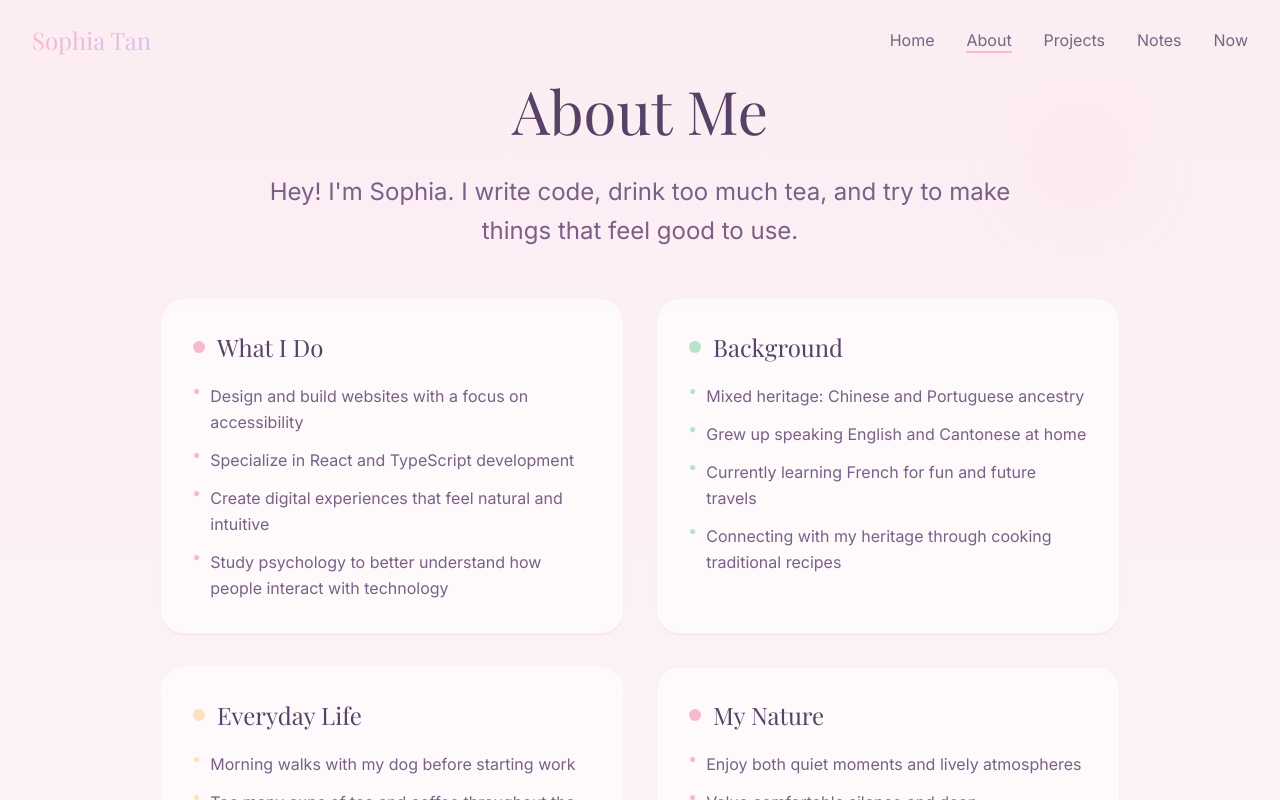
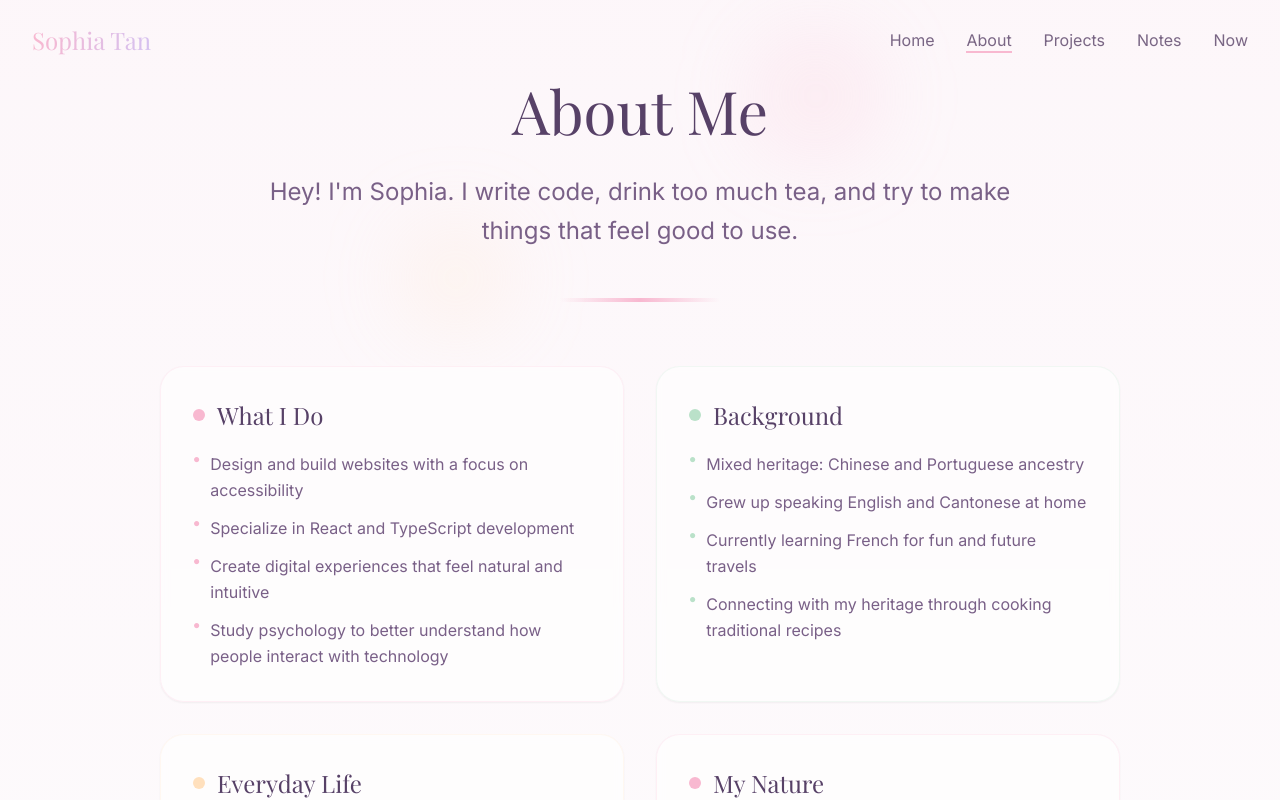
Before and after one commit to thesophiatan/personalsite, a React (Create React App) app: page /about in a window 1280 px wide. Shown: the top 800 px of the page. Built offline with nearby package versions, Linux system fonts and the light colour scheme.

Commit message:
Update About page background to match Projects page style

```diff
--- a/src/components/About.tsx
+++ b/src/components/About.tsx
@@ -2,19 +2,20 @@ import React from 'react';
 
 const About: React.FC = () => {
   return (
-    <section id="about" className="py-20 bg-gradient-to-b from-primary/20 to-background">
-      <div className="max-w-5xl mx-auto px-4 sm:px-6 lg:px-8 relative">
-        {/* Decorative elements */}
-        <div className="absolute top-12 right-10 w-16 h-16 rounded-full bg-primary/30 blur-2xl"></div>
-        <div className="absolute bottom-24 left-6 w-20 h-20 rounded-full bg-accent/30 blur-2xl"></div>
-        <div className="absolute top-1/2 right-0 w-10 h-10 rounded-full bg-secondary/30 blur-xl"></div>
+    <section id="about" className="py-20 bg-gradient-to-b from-primary/5 via-background to-background/95">
+      <div className="max-w-5xl mx-auto px-4 sm:px-6 lg:px-8">
+        <div className="text-center mb-16 relative">
+          <div className="absolute -top-12 right-1/4 w-32 h-32 bg-primary/20 rounded-full blur-2xl"></div>
+          <div className="absolute -bottom-8 left-1/4 w-28 h-28 bg-accent/20 rounded-full blur-2xl"></div>
 
-        <h2 className="text-6xl font-serif text-text mb-8 text-center">
-          About Me
-        </h2>
-        <p className="text-2xl text-text-light mb-12 text-center max-w-3xl mx-auto leading-relaxed">
-          Hey! I'm Sophia. I write code, drink too much tea, and try to make things that feel good to use.
-        </p>
+          <h2 className="text-6xl font-serif text-text mb-8 text-center relative z-10">
+            About Me
+          </h2>
+          <p className="text-2xl text-text-light mb-12 text-center max-w-3xl mx-auto leading-relaxed relative z-10">
+            Hey! I'm Sophia. I write code, drink too much tea, and try to make things that feel good to use.
+          </p>
+          <div className="w-40 h-1 bg-gradient-to-r from-accent/0 via-primary to-secondary/0 mx-auto"></div>
+        </div>
 
         <div className="grid grid-cols-1 md:grid-cols-2 gap-8">
           {/* What I Do */}
```
